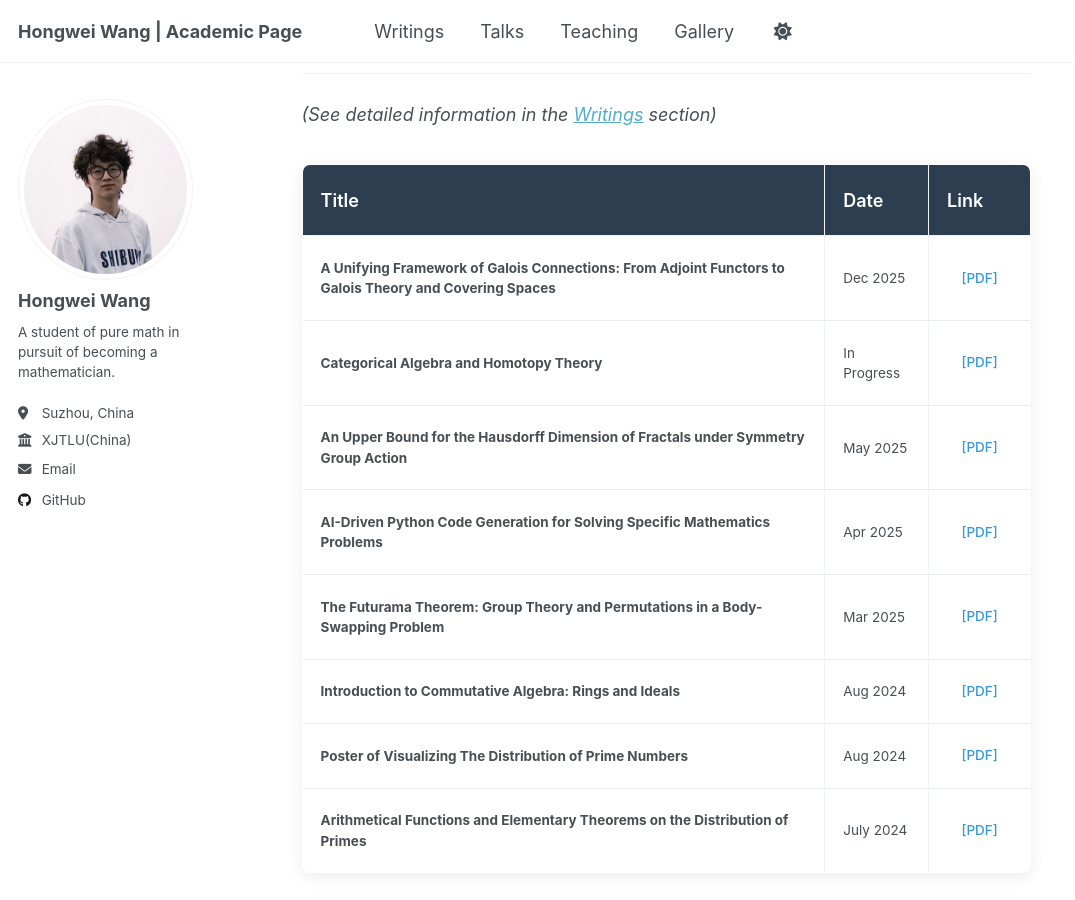
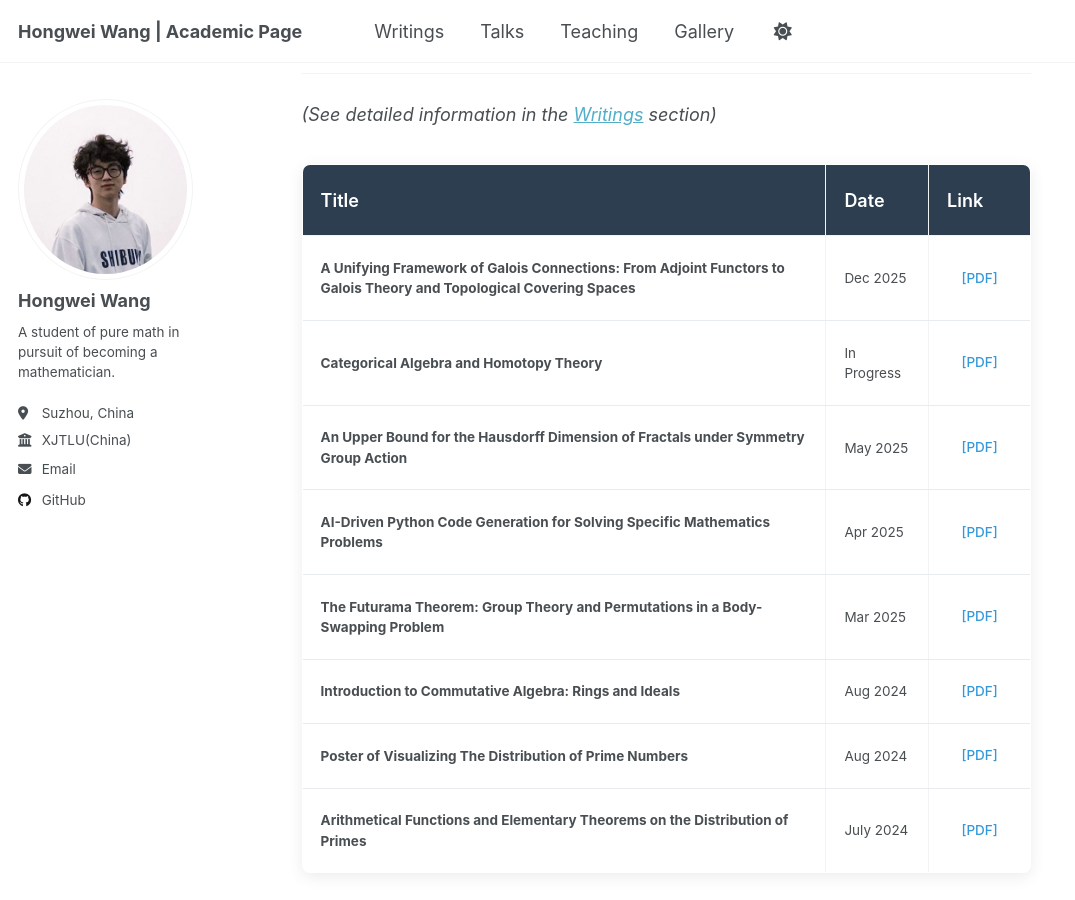
Before and after one commit to WangHongWei-AcademicPage/WangHongWei-AcademicPage.github.io, a Jekyll site: the page built from _pages/about.md, in a window 1280 px wide and 900 px high, scrolled down 1283 px. Shown: the whole window, without its empty margins (0-1075 px from the left). Built offline with Jekyll 4.4.1, drawn with Linux system fonts in a browser that asks for light colours; a script that is not in the unit is left out.

Commit message:
Update about.md

```diff
--- a/_pages/about.md
+++ b/_pages/about.md
@@ -320,7 +320,7 @@ redirect_from:
     </thead>
     <tbody>
        <tr class="fade-in">
-        <td><strong>A Unifying Framework of Galois Connections: From Adjoint Functors to Galois Theory and Covering Spaces</strong></td>
+        <td><strong>A Unifying Framework of Galois Connections: From Adjoint Functors to Galois Theory and Topological Covering Spaces</strong></td>
         <td>Dec 2025</td>
         <td><a href="../assets/Galois_Connection.pdf">[PDF]</a></td>
       </tr>
```
